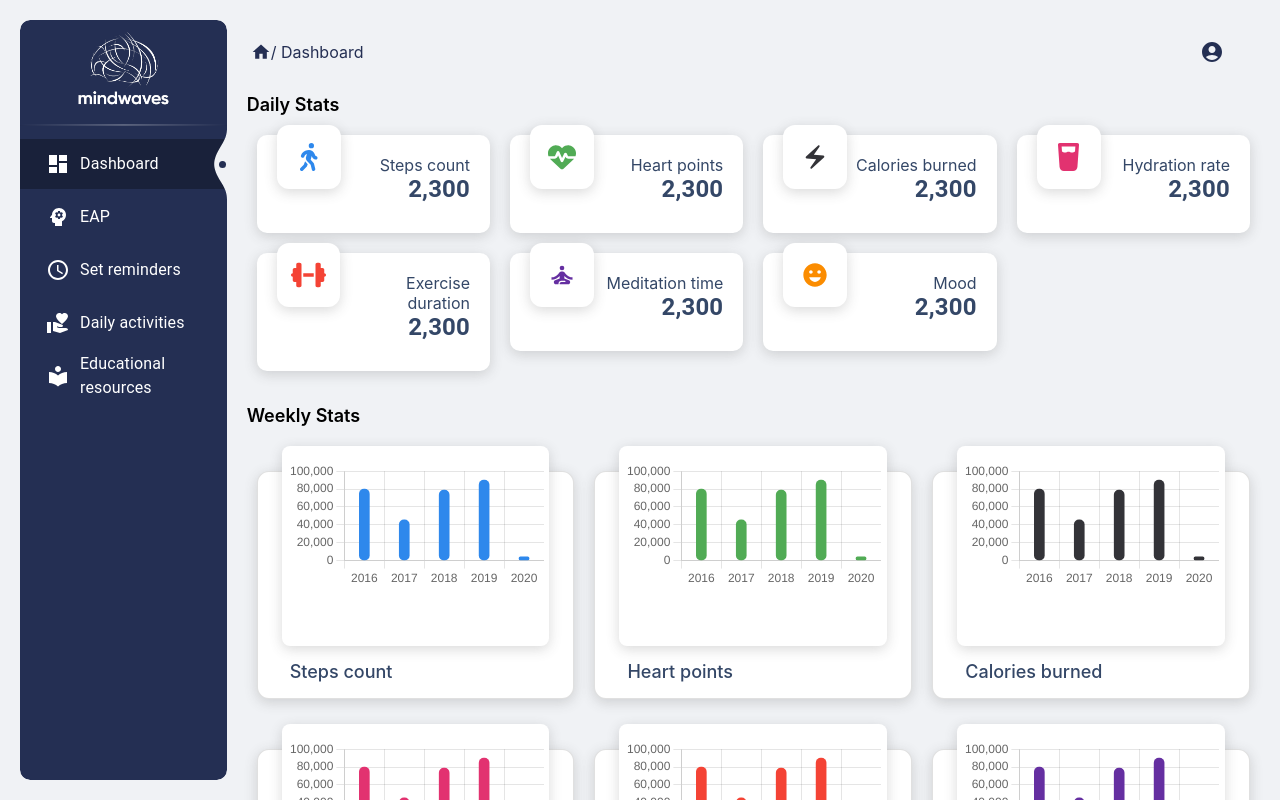
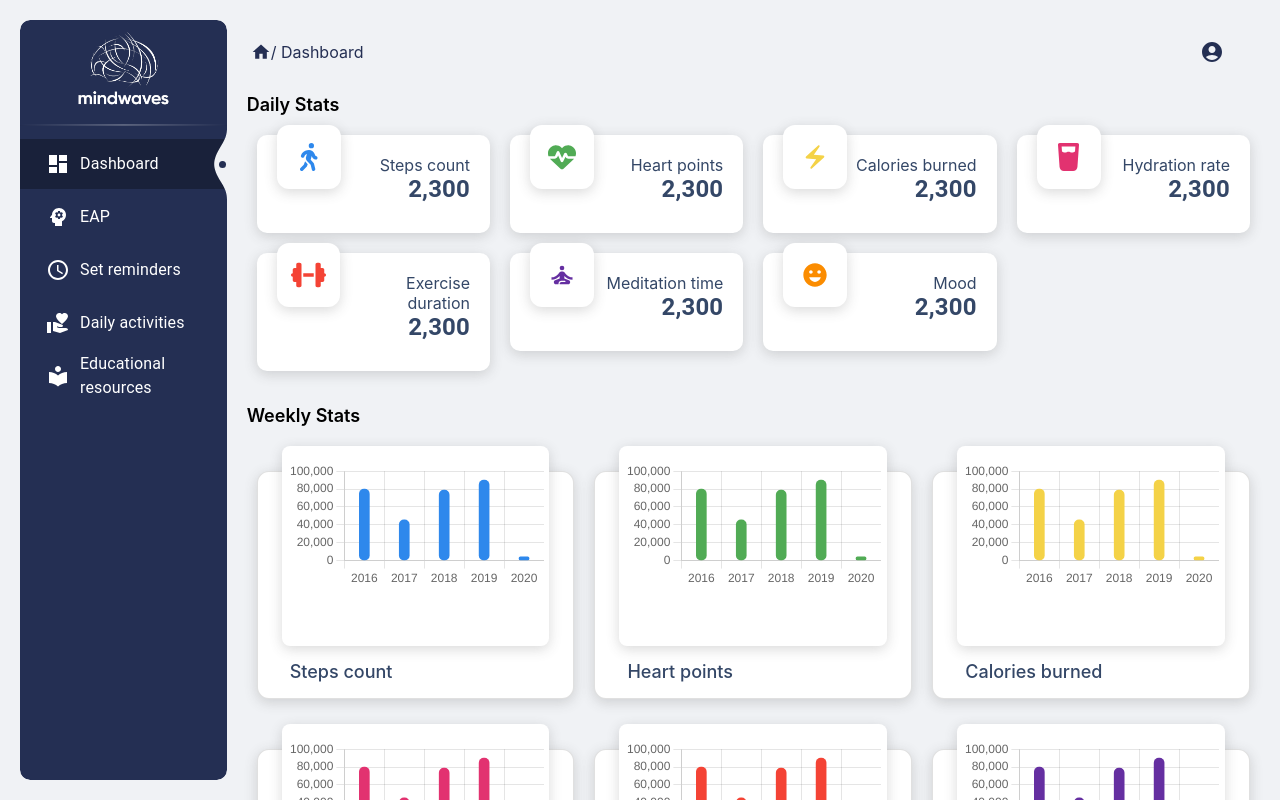
Before and after one commit to kashishahuja2002/Mind-Waves-ServiceNow-Code-To-Win, a React (Create React App) app: page /pages/dashboard in a window 1280 px wide. Shown: the top 800 px of the page. Built offline with nearby package versions, Linux system fonts and the light colour scheme.

Commit message:
feat/dashboard

```diff
--- a/src/components/Constants.js
+++ b/src/components/Constants.js
@@ -22,7 +22,7 @@ export const sidebarList = [
 export const statsList = [
     {title: "Steps count", icon: <FontAwesomeIcon icon={faPersonWalking} />, color: "#2e88ec" },
     {title: "Heart points", icon: <FontAwesomeIcon icon={faHeartPulse} />, color: "#51ab55" },
-    {title: "Calories burned", icon: <ElectricBoltIcon />, color: "#333338" },
+    {title: "Calories burned", icon: <ElectricBoltIcon />, color: "#f4d247" },
     {title: "Hydration rate", icon: <FontAwesomeIcon icon={faGlassWater} />, color: "#e23270" },
     {title: "Exercise duration", icon: <FontAwesomeIcon icon={faDumbbell} />, color: "#f44335" },
     {title: "Meditation time", icon: <SelfImprovementIcon />, color: "#652fa1" },
```
